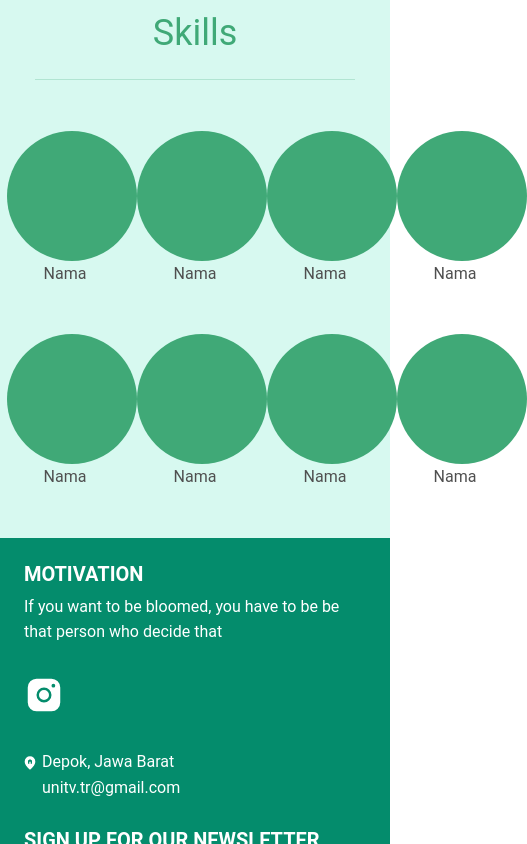
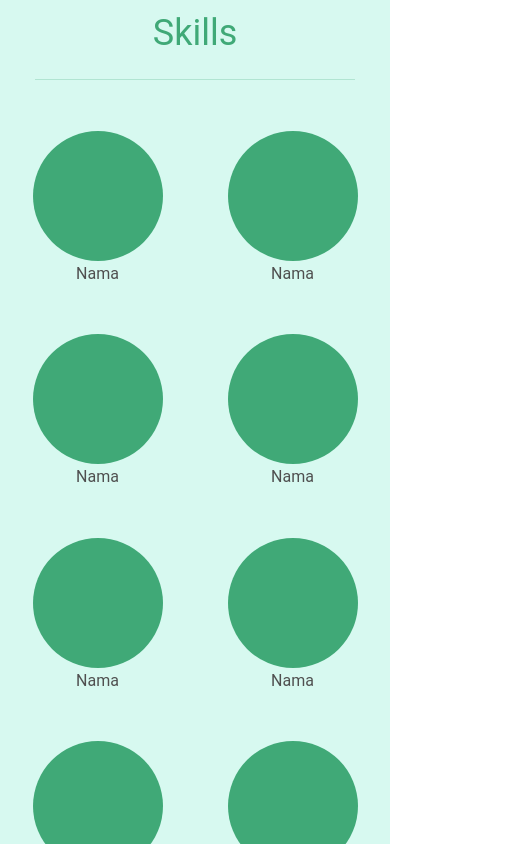
Before and after one commit to safiraanjani/G-Visions, a React (Create React App) app in the folder frontend/: page / in a window 390 px wide. Shown: the part 2680-3524 px from the top of the page, 527 px wide, since content can reach past the window. Built offline with nearby package versions, Linux system fonts and the light colour scheme; some icons are missing; a web font is replaced by a local one.

Commit message:
Update skills.css

```diff
--- a/frontend/src/styles/skills.css
+++ b/frontend/src/styles/skills.css
@@ -33,3 +33,11 @@
 .nama-skills {
     text-align: center;
 }
+
+@media screen and (max-width: 768px) {
+    .wrapper-item {
+        display: grid;
+        grid-template-columns: 1fr 1fr;
+        background-color: #D7F9F0;
+    }
+}
```
